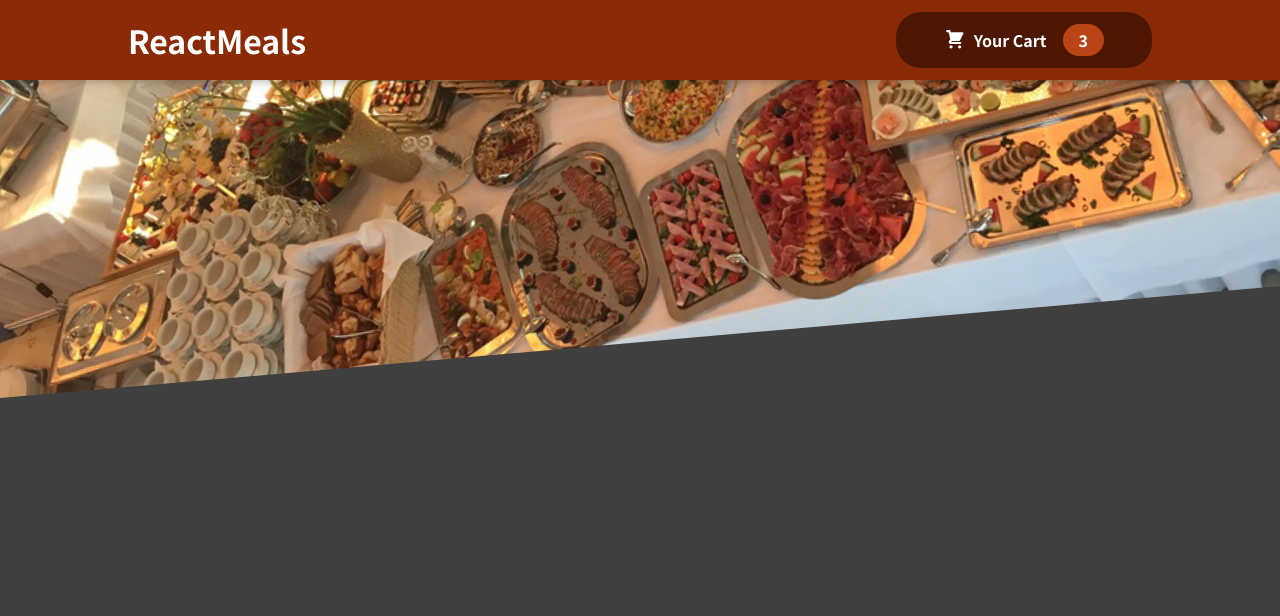
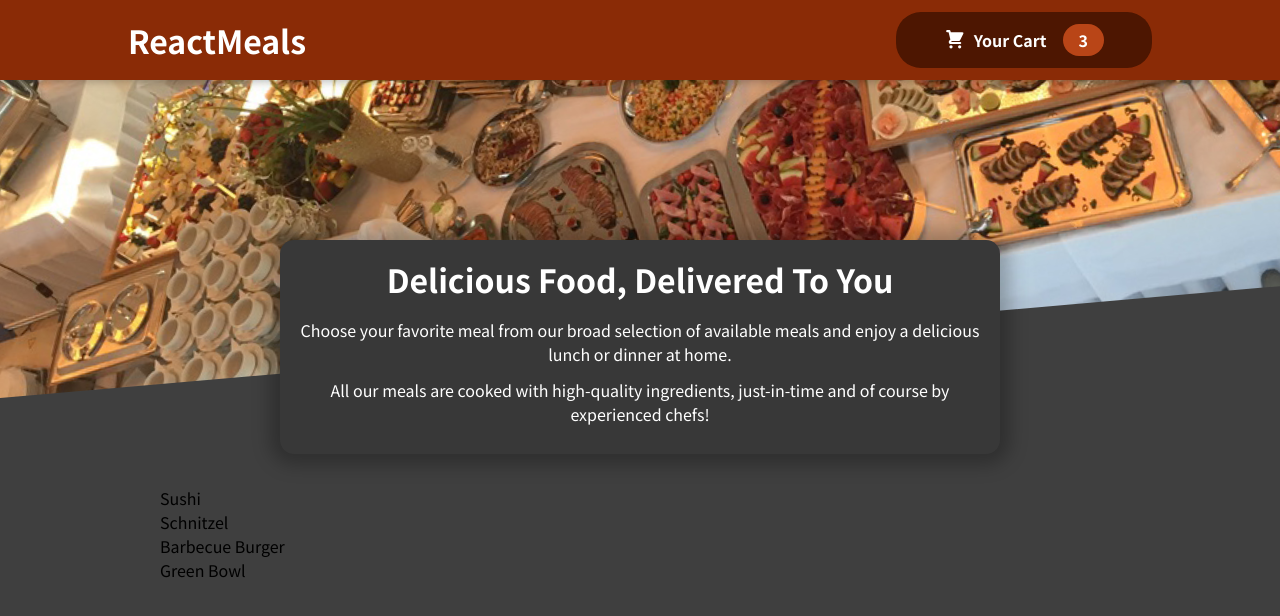
Before and after one commit to martinsgabriel1956/react_meals, a React (Create React App) app: page / in a window 1280 px wide. Shown: the top 616 px of the page. Built offline with nearby package versions, Linux system fonts and the light colour scheme.

Commit message:
feat: adding a Meals component

```diff
--- a/src/App.js
+++ b/src/App.js
@@ -1,12 +1,17 @@
 import { GlobalStyle } from './styles/global';
 
 import { Header } from './components/Layout/Header';
+import { Meals } from './components/Meals/';
+
 
 export function App() {
   return (
     <>
       <GlobalStyle />
       <Header />
+      <main>
+        <Meals />
+      </main>
     </>
   );
 }
--- /dev/null
+++ b/src/components/Meals/AvailableMeals/index.js
@@ -0,0 +1,40 @@
+import { Container } from './styles';
+
+const DUMMY_MEALS = [
+  {
+    id: 'm1',
+    name: 'Sushi',
+    description: 'Finest fish and veggies',
+    price: 22.99,
+  },
+  {
+    id: 'm2',
+    name: 'Schnitzel',
+    description: 'A german specialty!',
+    price: 16.5,
+  },
+  {
+    id: 'm3',
+    name: 'Barbecue Burger',
+    description: 'American, raw, meaty',
+    price: 12.99,
+  },
+  {
+    id: 'm4',
+    name: 'Green Bowl',
+    description: 'Healthy...and green...',
+    price: 18.99,
+  },
+];
+
+export function AvailableMeals() {
+  return (
+    <Container>
+      <ul>
+        {DUMMY_MEALS.map(meal => (
+          <li>{meal.name}</li>
+        ))}
+      </ul>
+    </Container>
+  );
+};
--- /dev/null
+++ b/src/components/Meals/AvailableMeals/styles.js
@@ -0,0 +1,26 @@
+import styled from 'styled-components';
+
+export const Container = styled.section`
+  max-width: 60rem;
+  width: 90%;
+  margin: 2rem auto;
+  animation: meals-appear 1s ease-out forwards;
+
+  > ul {
+    list-style: none;
+    margin: 0;
+    padding: 0;
+  }
+
+  @keyframes meals-appear {
+  from {
+    opacity: 0;
+    transform: translateY(3rem);
+  }
+
+  to {
+    opacity: 1;
+    transform: translateY(0);
+  }
+}
+`;
--- /dev/null
+++ b/src/components/Meals/MealsSummary/index.js
@@ -0,0 +1,17 @@
+import { Container } from './styles';
+
+export function MealsSummary() {
+  return (
+    <Container>
+      <h2>Delicious Food, Delivered To You</h2>
+      <p>
+        Choose your favorite meal from our broad selection of available meals
+        and enjoy a delicious lunch or dinner at home.
+      </p>
+      <p>
+        All our meals are cooked with high-quality ingredients, just-in-time and
+        of course by experienced chefs!
+      </p>
+    </Container>
+  );
+};
--- /dev/null
+++ b/src/components/Meals/MealsSummary/styles.js
@@ -0,0 +1,26 @@
+import styled from 'styled-components';
+
+export const Container = styled.section`
+  text-align: center;
+  max-width: 45rem;
+  width: 90%;
+  margin: auto;
+  margin-top: -10rem;
+  position: relative;
+  background-color: #383838;
+  color: white;
+  border-radius: 14px;
+  padding: 1rem;
+  box-shadow: 0 1px 18px 10px rgba(0, 0, 0, 0.25);
+
+  h2 {
+    font-size: 2rem;
+    margin-top: 0;
+    padding: 0 0 1rem;
+  }
+
+  p {
+    padding: 0 0 .75rem;
+  }
+
+`;
--- /dev/null
+++ b/src/components/Meals/index.js
@@ -0,0 +1,13 @@
+import { Container } from './styles';
+
+import { MealsSummary } from './MealsSummary';
+import { AvailableMeals } from './AvailableMeals';
+
+export function Meals() {
+  return (
+    <Container>
+      <MealsSummary />
+      <AvailableMeals />
+    </Container>
+  );
+};
--- /dev/null
+++ b/src/components/Meals/styles.js
@@ -0,0 +1,5 @@
+import styled from 'styled-components';
+
+export const Container = styled.div`
+
+`;
```
